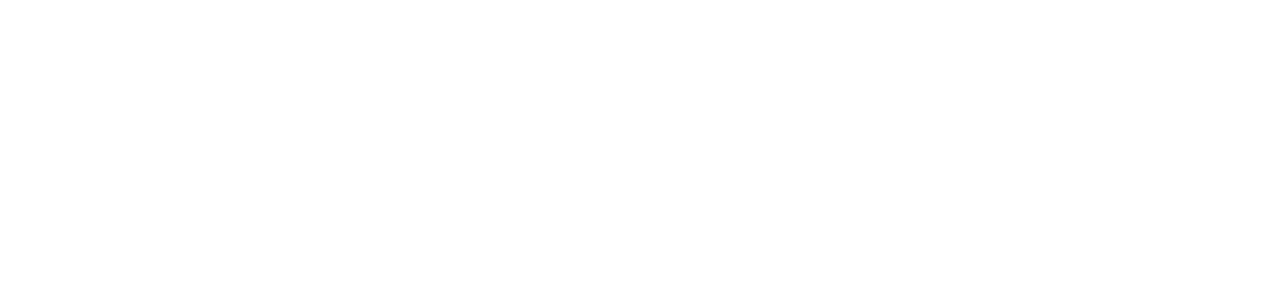
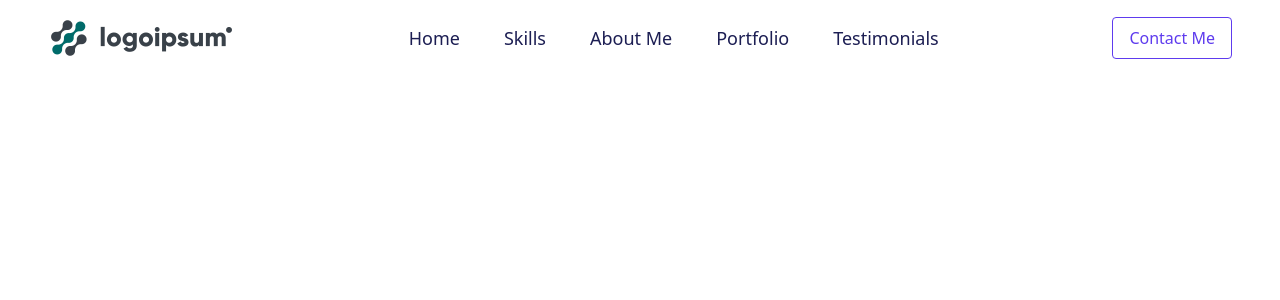
Before and after one commit to jayfrancissilao/website_port3, a React (Vite) app: page / in a window 1280 px wide. Shown: the top 300 px of the page. Built offline with nearby package versions, Linux system fonts and the light colour scheme.

Commit message:
second commit

```diff
--- a/src/App.css
+++ b/src/App.css
@@ -1,2 +1,8 @@
 /* set up font style */
 @import url("https://fonts.googleapis.com/css2?family=Roboto:wght@100;300;400;500;700&display=swap");
+
+/* setting up reusable  */
+.outLineBtn {
+  @apply px-4 py-2 bg-transparent border border-primary text-primary rounded
+               hover:bg-primary hover:text-white transition-all duration-300;
+}
--- a/src/components/Navbar/Navbar.jsx
+++ b/src/components/Navbar/Navbar.jsx
@@ -1,4 +1,8 @@
 import { useEffect, useState } from "react";
+//   import logo here
+import Logo from "/src/assets/NavbarLogo/logo.png";
+// import App.css
+import "/src/App.css";
 
 const Navbar = () => {
   const [isMenuOpen, setIsMenuOpen] = useState(false);
@@ -19,17 +23,53 @@
     window.addEventListener("scroll", handleScroll);
   }, []);
 
-  //   import logo here
-
   return (
     <header>
-      <nav>
+      <nav className="py-4 md:px-12 px-4 bg-white">
         {/* for large device */}
-        <div>
+        <div className="flex items-center justify-between ">
           {/* for logo */}
-          <div>
-            <img src="" alt="" />
+          <div className="cursor-pointer">
+            <img src={Logo} alt="" className="h-10" />
           </div>
+          {/* menu items for large devices */}
+          <div className="lg:flex items-center gap-3 hidden text-body text-lg">
+            <a
+              href="/"
+              className="block py-2 px-4 cursor-pointer text-body hover:text-gray-400 "
+            >
+              Home
+            </a>
+            <a
+              href="/"
+              className="block py-2 px-4 cursor-pointer  hover:text-gray-400 "
+            >
+              Skills
+            </a>
+            <a
+              href="/"
+              className="block py-2 px-4 cursor-pointer  hover:text-gray-400 "
+            >
+              About Me
+            </a>
+            <a
+              href="/"
+              className="block py-2 px-4 cursor-pointer  hover:text-gray-400 "
+            >
+              Portfolio
+            </a>
+            <a
+              href="/"
+              className="block py-2 px-4 cursor-pointer  hover:text-gray-400 "
+            >
+              Testimonials
+            </a>
+          </div>
+          {/* contact btn */}
+          <div className="lg:block hidden">
+            <button className="outLineBtn">Contact Me</button>
+          </div>
+          {/* menu btn for small devices */}
         </div>
       </nav>
     </header>
```
Also changed, not shown: src/assets/NavbarLogo/logo.png (added).
